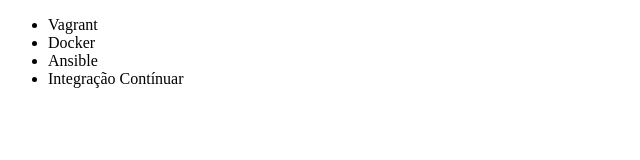
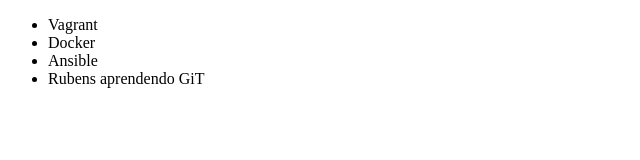
Before and after one commit to rubaopires/kyly.alura.rubens, a plain HTML site: page index.html in a window 1280 px wide. Shown: the full height of the page, 0-640 px from the left. Drawn offline with Linux system fonts and the light colour scheme.

Commit message:
renomeando nome do curso

```diff
--- a/index.html
+++ b/index.html
@@ -9,7 +9,7 @@
         <li>Vagrant</li>
         <li>Docker</li>
         <li>Ansible</li>
-        <li>Integração Contínuar</li>
+        <li>Rubens aprendendo GiT</li>
     </ul>
 </body>
 </html>
```
